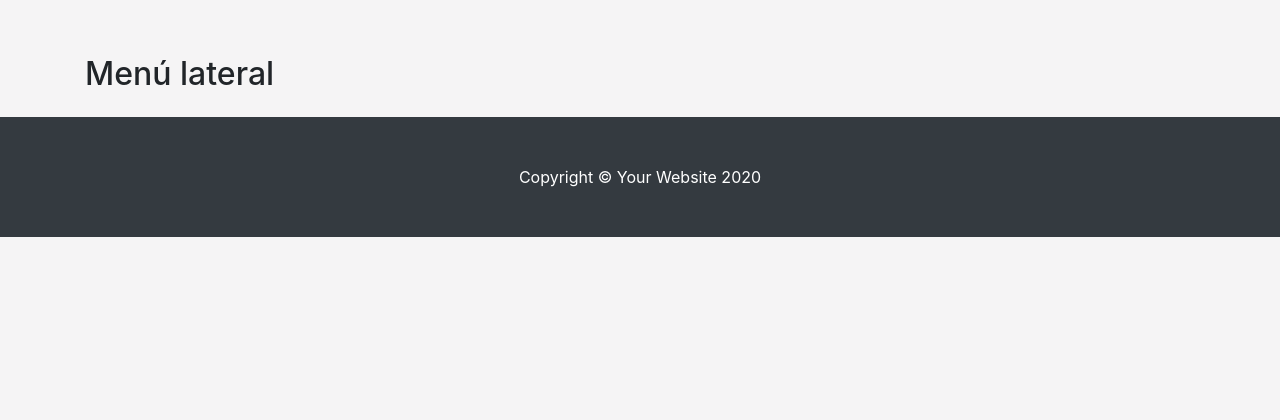
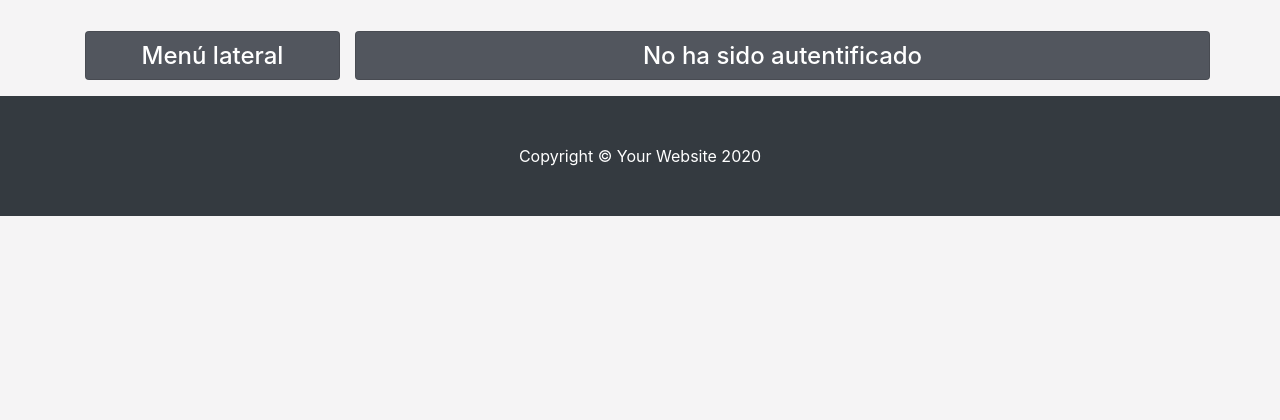
Before and after one commit to AngelValera/SSBW, a Django app: template templates/visitas_granada/index.html in a window 1280 px wide. Shown: the part 357-777 px from the top of the page. Run offline with Django 3.2, Linux system fonts and the light colour scheme; the template is opened without the code that fills it, so the values that code supplies are empty; some libraries are stand-ins or nearby versions.

Commit message:
Finalizando tarea 5

```diff
--- a/mi_sitio_web/settings.py
+++ b/mi_sitio_web/settings.py
@@ -147,3 +147,5 @@ CRISPY_TEMPLATE_PACK = 'bootstrap4'
 MESSAGE_TAGS = {
     messages.ERROR: 'danger'
 }
+LOGIN_REDIRECT_URL = 'index'
+LOGOUT_REDIRECT_URL = 'index'
--- a/mi_sitio_web/urls.py
+++ b/mi_sitio_web/urls.py
@@ -28,6 +28,7 @@ urlpatterns = [
     path('edit_visita/<int:visita_id>/', views.edit_visita, name='edit_visita'),
     path('delete_visit/<int:visita_id>', views.delete_visita, name='delete_visita'),
     path('admin/', admin.site.urls),
+    path('accounts/', include('django.contrib.auth.urls')),
 
 ] + static(settings.MEDIA_URL, document_root=settings.MEDIA_ROOT)
 
--- a/requirements.txt
+++ b/requirements.txt
@@ -1,4 +1,4 @@
-Django==3.0.4
+Django==3.0.7
 Pillow==7.0.0
 django-debug-toolbar==2.2
 pip==20.0.2
--- a/templates/visitas_granada/base.html
+++ b/templates/visitas_granada/base.html
@@ -39,20 +39,32 @@
     <nav class="navbar navbar-expand-lg navbar-dark bg-dark fixed-top">
         <div class="container">
             <a class="navbar-brand" href="{% url 'index' %}">Visitas Granada</a>
+            <ul class="navbar-nav ml-auto">
+                {% if user.is_authenticated %}
+                <li class="nav-item">
+                    <button type="button" class="btn btn-info btn-sm disabled" data_but="btn-xs"><i
+                            class='fa fa-user-circle'></i> {{ user.username }}</button>
+                </li>
+                {% endif %}
+            </ul>
             <button class="navbar-toggler" type="button" data-toggle="collapse" data-target="#navbarResponsive"
                 aria-controls="navbarResponsive" aria-expanded="false" aria-label="Toggle navigation">
                 <span class="navbar-toggler-icon"></span>
             </button>
             <div class="collapse navbar-collapse" id="navbarResponsive">
                 <ul class="navbar-nav ml-auto">
-                    <li class="nav-item active">
-                        <a class="nav-link" href="{% url 'index' %}">Inicio
-                            <span class="sr-only">(current)</span>
-                        </a>
-                    </li>
-                    <li class="nav-item">
-                        <a class="nav-link" href="{% url 'add_visita' %}">Añadir Visita</a>
-                    </li>
+                    {% if user.is_authenticated %}
+                        <li class="nav-item">
+                            <a class="nav-link" href="{% url 'add_visita' %}"><i class="fa fa-plus"></i> Añadir Visita</a>
+                        </li>
+                        <li class="nav-item">
+                            <a class="nav-link" href="{% url 'logout' %}">Logout <i class="fa fa-sign-out"></i></a>
+                        </li>
+                    {% else %}
+                        <li class="nav-item">
+                            <a class="nav-link" href="{% url 'login' %}">Login <i class="fa fa-sign-in"></i></a>
+                        </li>
+                    {% endif %}
                 </ul>
             </div>
         </div>
--- a/templates/visitas_granada/index.html
+++ b/templates/visitas_granada/index.html
@@ -21,7 +21,13 @@
 {% block content %}
 <div class="row">
     <div class="col-lg-3">
-        <h2 class="my-4">Menú lateral</h2>
+        <div class="card mb-3" style="width: 100%; color: #fff;background-color: #52565e;">
+            <div class="row ">
+                <div class="col-md-12">
+                    <h4 style="margin-top: 10px;" align="center">Menú lateral</h4>
+                </div>
+            </div>
+        </div>
             <div class="list-group">
                 {% if lista_visitas %}
                     {% for visita in lista_visitas %}
@@ -32,6 +38,24 @@
     </div><!-- /.col-lg-3 -->
     <div class="col-lg-9">
         <div class="row">
+            {% if user.is_authenticated %}
+            <div class="card mb-3" style="width: 100%; color: #fff;background-color: #52565e;">
+                <div class="row ">
+                    <div class="col-md-12">
+                        <h4 style="margin-top: 10px;" align="center">Usuario {{user.username}}</h4>
+                    </div>
+                </div>
+            </div>
+            {% else %}
+            <div class="card mb-3" style="width: 100%; color: #fff;background-color: #52565e;">
+                <div class="row ">
+                    <div class="col-md-12">
+                        <h4 style="margin-top: 10px;" align="center">No ha sido autentificado</h4>
+                    </div>
+                </div>
+            </div>
+            {% endif %}
+
             {% if messages %}
                 {% for message in messages %}
                     <div class="alert alert-{{ message.tags }} alert-dismissible text-center" role="alert">
```
Also changed, not shown: templates/registration/login.html (added, +35 -0 lines), templates/visitas_granada/add_visita.html (+10 -1 lines), templates/visitas_granada/detalle_visita.html (+9 -3 lines), templates/visitas_granada/edit_visita.html (+11 -2 lines).
